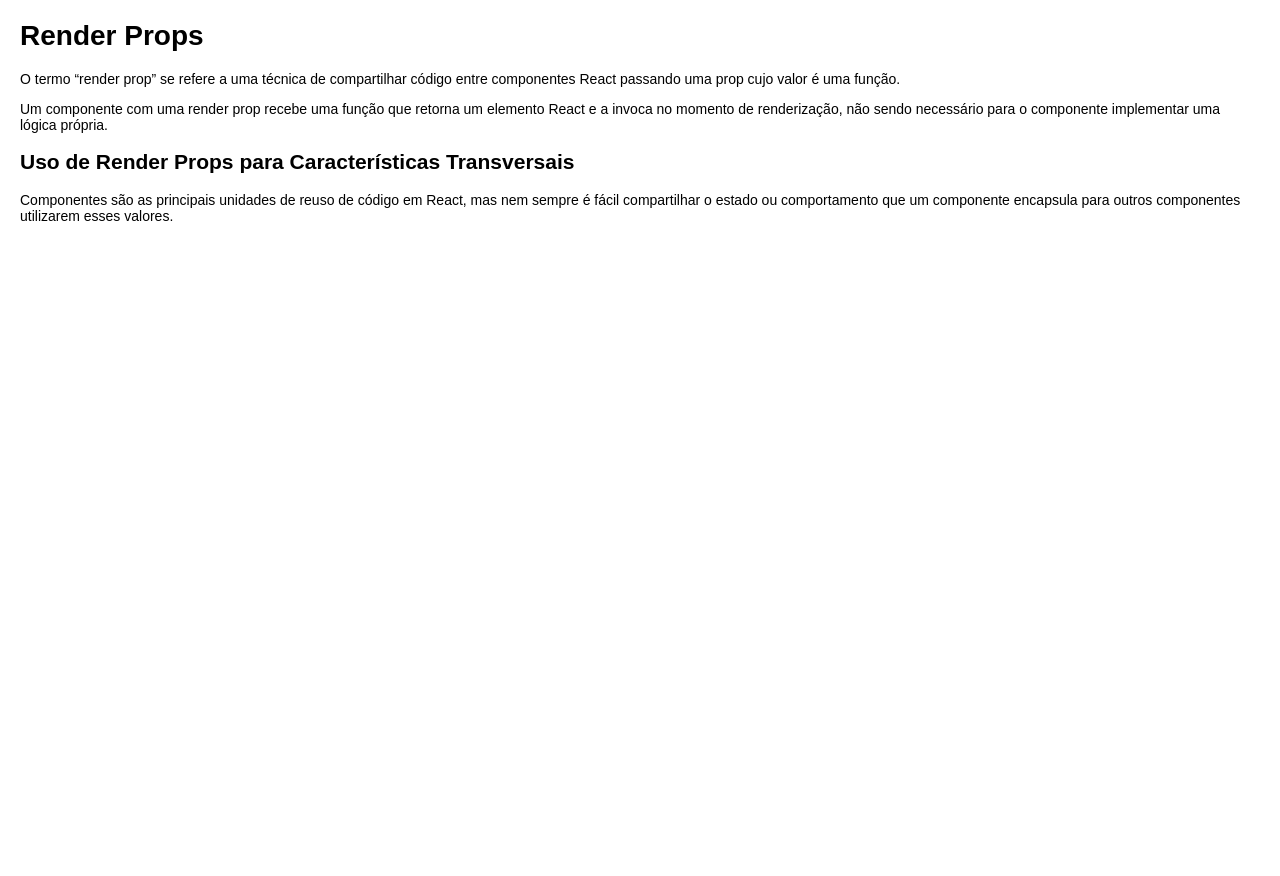
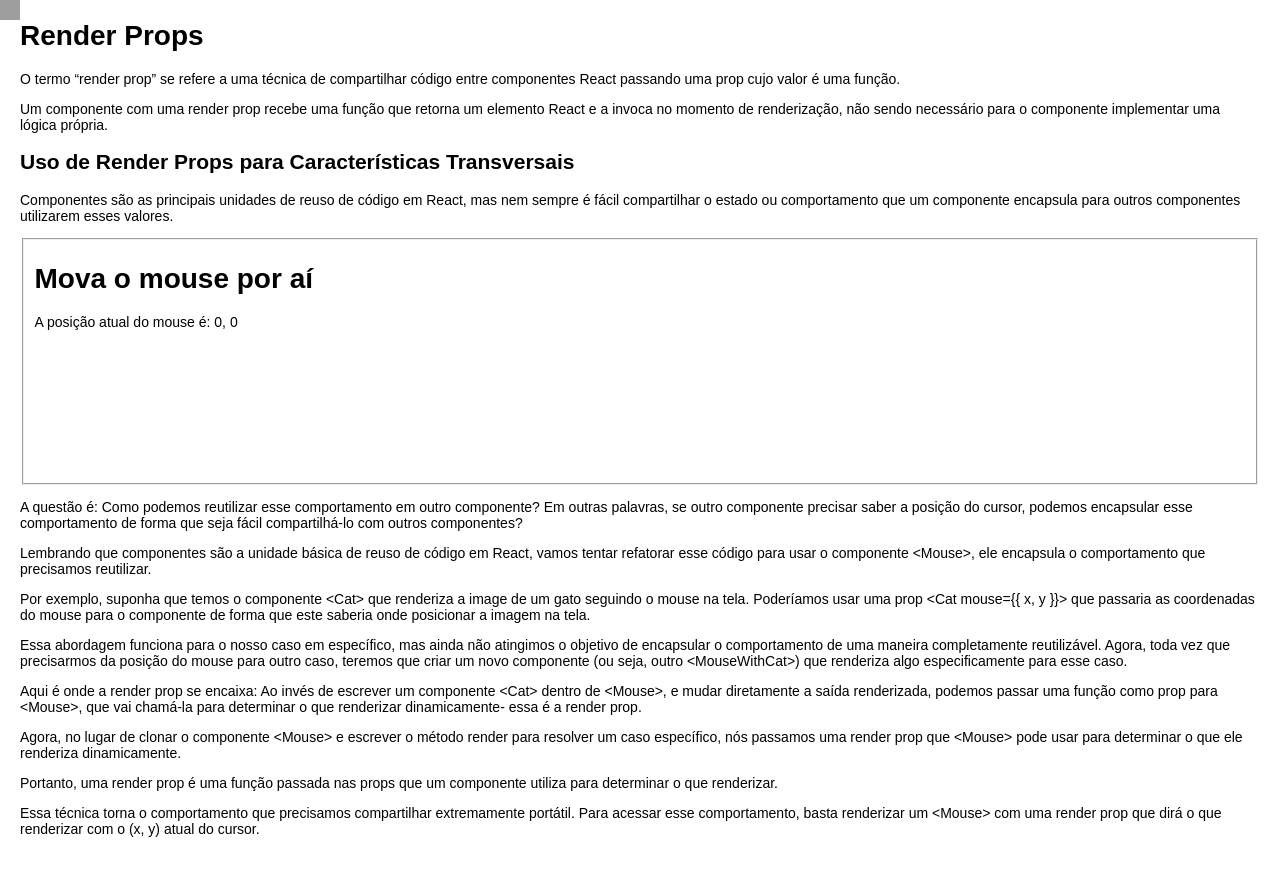
Before and after one commit to MarcosJBM/Learning-React, a React (Create React App) app: page /RenderProps in a window 1280 px wide. Shown: the top 876 px of the page. Built offline with nearby package versions, Linux system fonts and the light colour scheme; grey boxes are pictures that could not be loaded.

Commit message:
Added Use of Render Props for Transverse Features.

```diff
--- a/src/Pages/AdvancedGuides/Context/ThemeContext.ts
+++ /dev/null
@@ -1,17 +0,0 @@
-import { createContext, useContext } from "react";
-
-export enum Theme {
-  Dark = "Dark",
-  Light = "Light",
-}
-
-export type ThemeContextType = {
-  theme: Theme;
-  setTheme: (Theme: Theme) => void;
-};
-
-export const ThemeContext = createContext<ThemeContextType>({
-  theme: Theme.Dark,
-  setTheme: theme => console.warn("no theme provider"),
-});
-export const useTheme = () => useContext(ThemeContext);
--- a/src/Pages/AdvancedGuides/Context/index.tsx
+++ b/src/Pages/AdvancedGuides/Context/index.tsx
@@ -1,5 +1,22 @@
 import React from "react";
-import { ThemeContext, Theme, useTheme } from "./ThemeContext";
+
+import { createContext, useContext } from "react";
+
+enum Theme {
+  Dark = "Dark",
+  Light = "Light",
+}
+
+type ThemeContextType = {
+  theme: Theme;
+  setTheme: (Theme: Theme) => void;
+};
+
+const ThemeContext = createContext<ThemeContextType>({
+  theme: Theme.Dark,
+  setTheme: theme => console.warn("no theme provider"),
+});
+export const useTheme = () => useContext(ThemeContext);
 
 function App() {
   const [theme, setTheme] = React.useState(Theme.Light);
--- a/src/Pages/AdvancedGuides/RenderProps/index.tsx
+++ b/src/Pages/AdvancedGuides/RenderProps/index.tsx
@@ -1,16 +1,35 @@
 import React, { Component } from "react";
 
-import { MouseTrackerProps } from "./type";
+import { MouseState, CatProps, MouseProps } from "./type";
 
-class MouseTracker extends Component<{}, MouseTrackerProps> {
-  constructor(props: MouseTrackerProps) {
+class Cat extends Component<CatProps> {
+  render() {
+    const cat =
+      "https://i.pinimg.com/originals/95/3d/6c/953d6c0a8026ae79e81a689692428c6f.png";
+    const { mouse } = this.props;
+    return (
+      <img
+        src={cat}
+        style={{
+          position: "absolute",
+          left: mouse.x,
+          top: mouse.y,
+          height: 20,
+          width: 20,
+        }}
+      />
+    );
+  }
+}
+
+class Mouse extends Component<MouseProps, MouseState> {
+  constructor(props: MouseProps) {
     super(props);
+    this.handleMouseMove = this.handleMouseMove.bind(this);
     this.state = {
       x: 0,
       y: 0,
     };
-
-    this.handleMouseMove = this.handleMouseMove.bind(this);
   }
 
   handleMouseMove(event: React.MouseEvent) {
@@ -22,13 +41,22 @@
 
   render() {
     return (
-      <div style={{ height: "100vh" }} onMouseMove={this.handleMouseMove}>
-        <h1></h1>
-        <p></p>
+      <div style={{ height: "20vh" }} onMouseMove={this.handleMouseMove}>
+        <p>
+          A posição atual do mouse é: {this.state.x}, {this.state.y}
+          {this.props.children(this.state)}
+        </p>
       </div>
     );
   }
 }
+
+const MouseTracker = () => (
+  <div>
+    <h1>Mova o mouse por aí</h1>
+    <Mouse>{mouse => <Cat mouse={mouse} />}</Mouse>
+  </div>
+);
 
 export default function RenderProps() {
   return (
@@ -49,7 +77,59 @@
         nem sempre é fácil compartilhar o estado ou comportamento que um
         componente encapsula para outros componentes utilizarem esses valores.
       </p>
-      <MouseTracker />
+      <fieldset>
+        <MouseTracker />
+      </fieldset>
+      <p>
+        A questão é: Como podemos reutilizar esse comportamento em outro
+        componente? Em outras palavras, se outro componente precisar saber a
+        posição do cursor, podemos encapsular esse comportamento de forma que
+        seja fácil compartilhá-lo com outros componentes?
+      </p>
+      <p>
+        Lembrando que componentes são a unidade básica de reuso de código em
+        React, vamos tentar refatorar esse código para usar o componente{" "}
+        {"<Mouse>"}, ele encapsula o comportamento que precisamos reutilizar.
+      </p>
+
+      <p>
+        Por exemplo, suponha que temos o componente {"<Cat>"} que renderiza a
+        image de um gato seguindo o mouse na tela. Poderíamos usar uma prop{" "}
+        {"<Cat mouse={{ x, y }}>"} que passaria as coordenadas do mouse para o
+        componente de forma que este saberia onde posicionar a imagem na tela.
+      </p>
+      <p>
+        Essa abordagem funciona para o nosso caso em específico, mas ainda não
+        atingimos o objetivo de encapsular o comportamento de uma maneira
+        completamente reutilizável. Agora, toda vez que precisarmos da posição
+        do mouse para outro caso, teremos que criar um novo componente (ou seja,
+        outro {"<MouseWithCat>"}) que renderiza algo especificamente para esse
+        caso.
+      </p>
+      <p>
+        Aqui é onde a render prop se encaixa: Ao invés de escrever um componente{" "}
+        {"<Cat>"} dentro de {"<Mouse>"}, e mudar diretamente a saída
+        renderizada, podemos passar uma função como prop para {"<Mouse>"}, que
+        vai chamá-la para determinar o que renderizar dinamicamente- essa é a
+        render prop.
+      </p>
+
+      <p>
+        Agora, no lugar de clonar o componente {"<Mouse>"} e escrever o método
+        render para resolver um caso específico, nós passamos uma render prop
+        que {"<Mouse>"} pode usar para determinar o que ele renderiza
+        dinamicamente.
+      </p>
+      <p>
+        Portanto, uma render prop é uma função passada nas props que um
+        componente utiliza para determinar o que renderizar.
+      </p>
+      <p>
+        Essa técnica torna o comportamento que precisamos compartilhar
+        extremamente portátil. Para acessar esse comportamento, basta renderizar
+        um {"<Mouse>"} com uma render prop que dirá o que renderizar com o (x,
+        y) atual do cursor.
+      </p>
     </div>
   );
 }
```
Also changed, not shown: src/Pages/AdvancedGuides/RenderProps/type.ts (+12 -2 lines).
